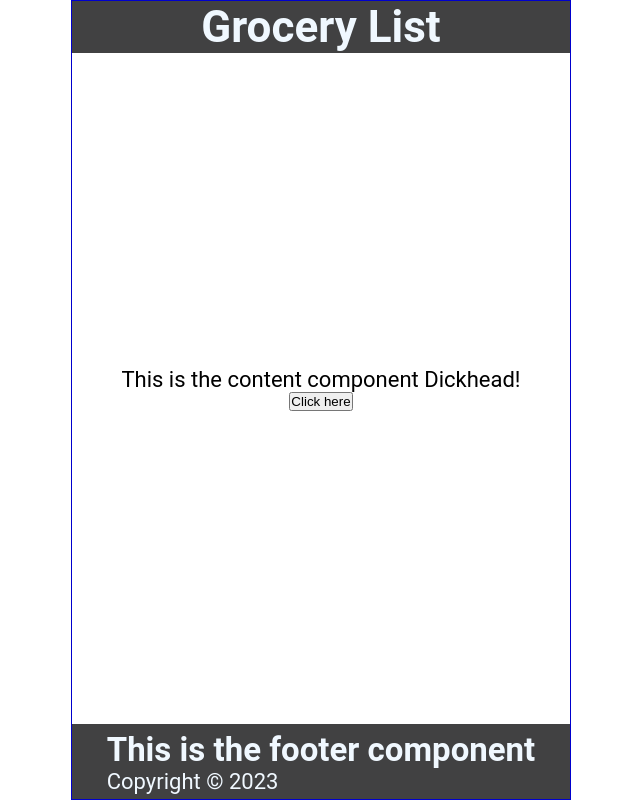
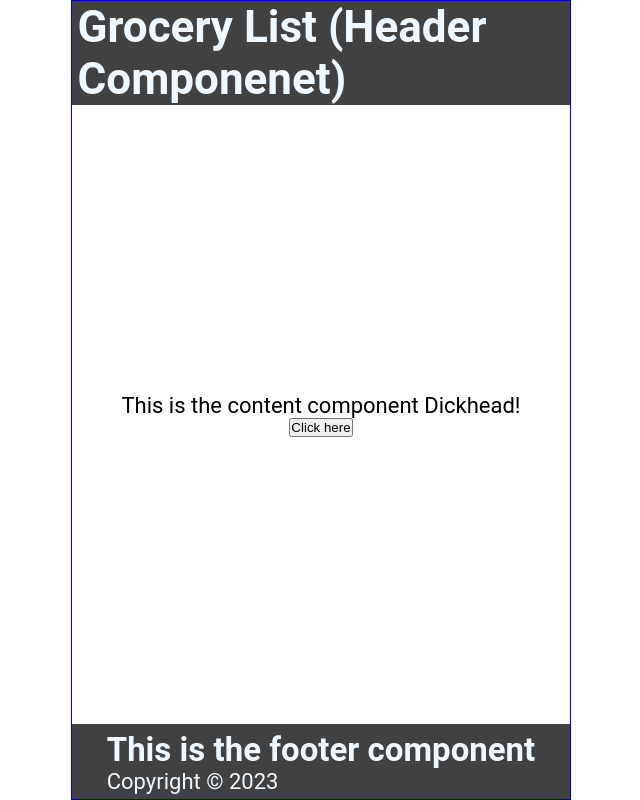
Before and after one commit to deelusional/grayReact, a React (Create React App) app: page / in a window 1280 px wide. Shown: the whole page, without its empty margins (319-959 px from the left). Built offline with nearby package versions, Linux system fonts and the light colour scheme.

Commit message:
just to keep my coding consistent

```diff
--- a/src/Header.js
+++ b/src/Header.js
@@ -5,7 +5,7 @@ const Header = () => {
   return (
     <header>
       <h1>
-        Grocery List
+        Grocery List (Header Componenet)
       </h1>
     </header>
   )
```
